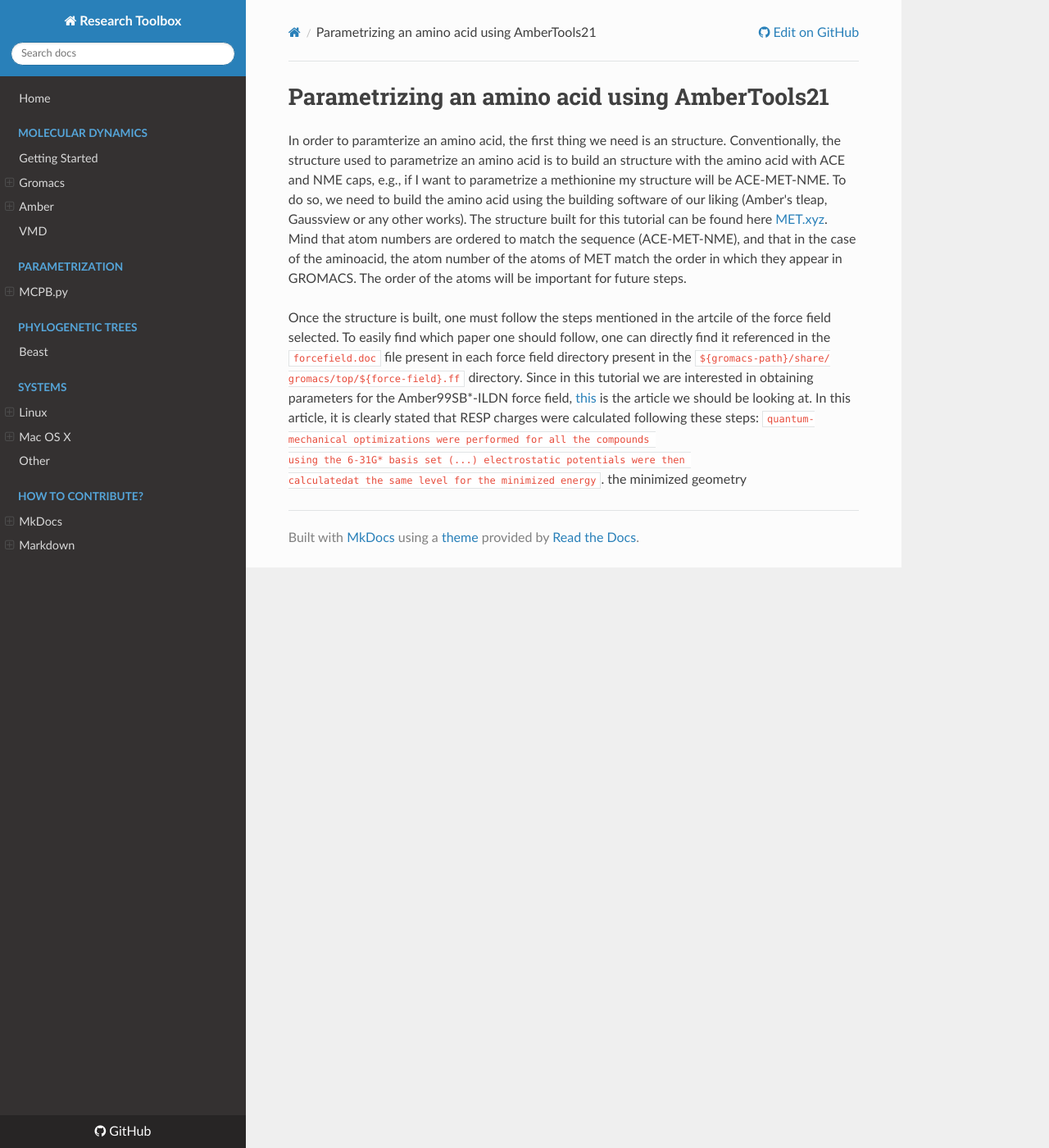
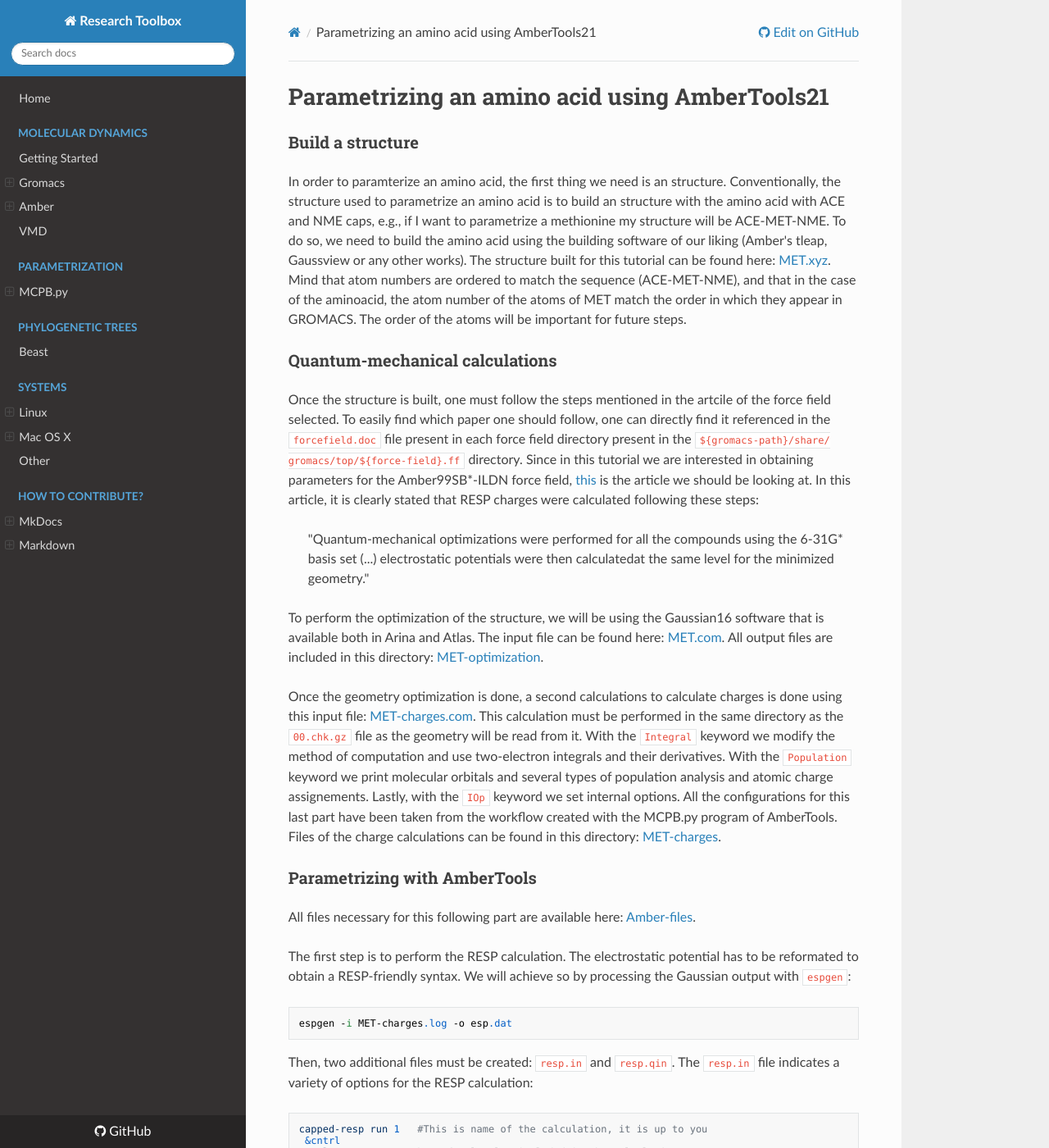
Before and after one commit to BioKT/ResDocs, an MkDocs documentation site: the page built from docs/MET-parametrize/parametrization.md, in a window 1280 px wide and 1400 px high. Shown: the whole window at 82% size. Built offline with MkDocs 1.6.1, drawn with Linux system fonts in a browser that asks for light colours; nearby versions of some CDN libraries; some of the changed text lies outside the part shown.

Commit message:
Actualization

````diff
--- a/docs/MET-parametrize/parametrization.md
+++ b/docs/MET-parametrize/parametrization.md
@@ -1,4 +1,6 @@
 # Parametrizing an amino acid using AmberTools21
+
+### Build a structure
 
 In order to paramterize an amino acid, the first thing we need
 is an structure. Conventionally, the structure used to parametrize
@@ -7,11 +9,13 @@
 structure will be ACE-MET-NME. To do so, we need to build the amino
 acid using the building software of our liking (Amber's tleap,
 Gaussview or any other works). The structure built for this tutorial
-can be found here [MET.xyz](https://drive.google.com/file/d/14VTesUlBdBR3O2gln5xxqVhOX5dlqAq7/view?usp=sharing).
+can be found here: [MET.xyz](https://drive.google.com/file/d/14VTesUlBdBR3O2gln5xxqVhOX5dlqAq7/view?usp=sharing).
 Mind that atom numbers are ordered to match the sequence (ACE-MET-NME), and
 that in the case of the aminoacid, the atom number of the atoms of MET
 match the order in which they appear in GROMACS. The order of the atoms
 will be important for future steps.
+
+### Quantum-mechanical calculations
 
 Once the structure is built, one must follow the steps mentioned in the
 artcile of the force field selected. To easily find which paper one should
@@ -22,7 +26,117 @@
 [this](https://onlinelibrary.wiley.com/doi/full/10.1002/1096-987X%28200009%2921%3A12%3C1049%3A%3AAID-JCC3%3E3.0.CO%3B2-F)
 is the article we should be looking at. In this article, it is clearly
 stated that RESP charges were calculated following these steps:
-`quantum-mechanical optimizations were performed for all the compounds
-using the 6-31G* basis set (...) electrostatic potentials were then
-calculatedat the same level for the minimized energy`.
-the minimized geometry
+>"Quantum-mechanical optimizations were performed for all the compounds using the 6-31G* basis set (...) electrostatic potentials were then calculatedat the same level for the minimized geometry."
+
+To perform the optimization of the structure, we will be using the
+Gaussian16 software that is available both in Arina and Atlas.
+The input file can be found
+here: [MET.com](https://drive.google.com/file/d/1uwgWsbBYX_GkuoYXiIxZOoyUzQeSApi5/view?usp=sharing).
+All output files are included in this directory: [MET-optimization](https://drive.google.com/drive/folders/1KP_juucM5HoVWYu1N6cnb1D87KyUdrr3?usp=sharing).
+
+Once the geometry optimization is done, a second calculations to calculate
+charges is done using this input file: [MET-charges.com](https://drive.google.com/file/d/1OtG-hHixxj28nn3dZAFq_VbB3i3yNOQJ/view?usp=sharing).
+This calculation must be performed in the same directory as the `00.chk.gz`
+file as the geometry will be read from it. With the `Integral` keyword we
+modify the method of computation and use two-electron integrals and their
+derivatives. With the `Population` keyword we print molecular orbitals
+and several types of population analysis and atomic charge assignements.
+Lastly, with the `IOp` keyword we set internal options. All the
+configurations for this last part have been taken from the workflow created
+with the MCPB.py program of AmberTools. Files of the charge calculations
+can be found in this directory: [MET-charges](https://drive.google.com/drive/folders/1fBlb3yddsKRmj5ysZJMOxwwqVAsf7Kdv?usp=sharing).
+
+### Parametrizing with AmberTools
+
+All files necessary for this following part are available here:
+[Amber-files](https://drive.google.com/drive/folders/1CScwN_MEvd2U18LFbZkF3OLA9JXDM8AF?usp=sharing).
+
+The first step is to perform the RESP calculation. The electrostatic
+potential has to be reformated to obtain a RESP-friendly syntax. We will
+achieve so by processing the Gaussian output with `espgen`:
+
+```
+espgen -i MET-charges.log -o esp.dat
+```
+
+Then, two additional files must be created: `resp.in` and `resp.qin`.
+The `resp.in` file indicates a variety of options for the RESP calculation:
+
+```
+capped-resp run 1	#This is name of the calculation, it is up to you
+ &cntrl
+ nmol=1,		#Number of molecules included in the calculation
+ ihfree=1,		#Weak restraints only in the heavy atoms
+ qwt=0.0005,		#This is the strength of the restraint in A.U
+ iqopt=2,		#Read the initial charges from the resp.qin file
+ /
+    1			#Number of the molecule included
+MET			#Name of the residue, this info is just for you
+    0   29		#Charge of the molecule and number of amtoms
+```
+
+The following lines indicate the atomic number of each atom. If a -1 is
+indicated after the atomic number, the charge must be specified in the
+`resp.qin` file, whereas if a 0 is indicated, the charge is calculated.
+Additionally, if another number appears, both that atom and the atom
+indicated will have the same charge (e.g., H12 and H13 or H15 and H16).
+
+In the `resp.qin` file the charges to the ACE and NME are given.
+Additionally, the charges of the NH- and CO- are indicated, as for the
+Amber99SB*-ILDN force field these charges are the same for all amino acids.
+
+Once these files are ready, we run the RESP calculation:
+
+```
+resp -O -i resp.in -o resp.out -p resp.pch -t resp.chg -q resp.qin -e esp.dat
+```
+
+If having errors such as "At line 403 of file resp.F (unit=5,file='resp.in')"
+error, you have to look at the spaces present in your `resp.in` file. Mind
+that a blank line must be added at the end of the `resp.in` file.
+
+Next, we run antechamber, which will associate the partial charges to each
+atom:
+
+```
+antechamber -fi gout -i MET-charges.log -bk MET -fo ac -o MET.ac -c rc -cf resp.chg -at amber
+```
+
+Now, we will delete the capping groups from the custom residue. To do so
+we need the `MET.mc` file, which is pretty self explanatory. The omited
+atoms are the ones belonging to the caps. One must then run the following
+line:
+
+```
+prepgen -i MET.ac -o MET.prepin -m MET.mc -rn MET
+```
+
+Lastly, we will generate the parameters using parmchk2:
+
+```
+parmchk2 -i MET.ac -f ac -o MET_gaff.frcmod
+```
+
+The final step is then to run tleap to obtain the Amber parameters. Open
+tleap by typing: tleap.
+
+Once inside, type the following lines.
+
+```
+loadamberprep MET.prepin
+source oldff/leaprc.ff99
+loadamberparams MET_gaff.frcmod
+aa = sequence {ACE MET NME}
+saveAmberParm aa MET.prmtop MET.inpcrd
+quit
+```
+
+To convert the parameters from Amber to GROMACS we then run acpype:
+
+```
+acpype -p MET.prmtop -x MET.inpcrd -o gmx -n -1 -l
+```
+
+Parameters with the GROMACS syntax will be located to a directory
+called `MET.amb2gmx`. GROMACS parameters are available in this folder:
+[GROMACS-files](https://drive.google.com/drive/folders/1c6v6RRbjuviPSuCLcg-vlnU8uC0RR6Ya?usp=sharing).
````
